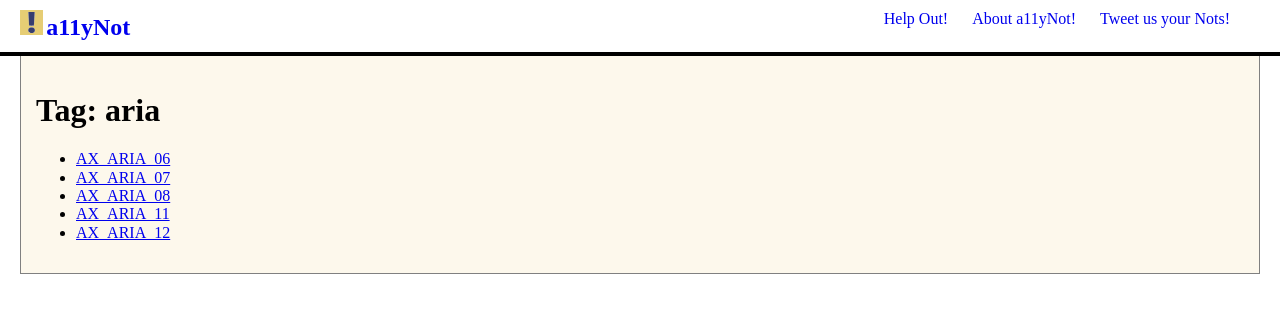
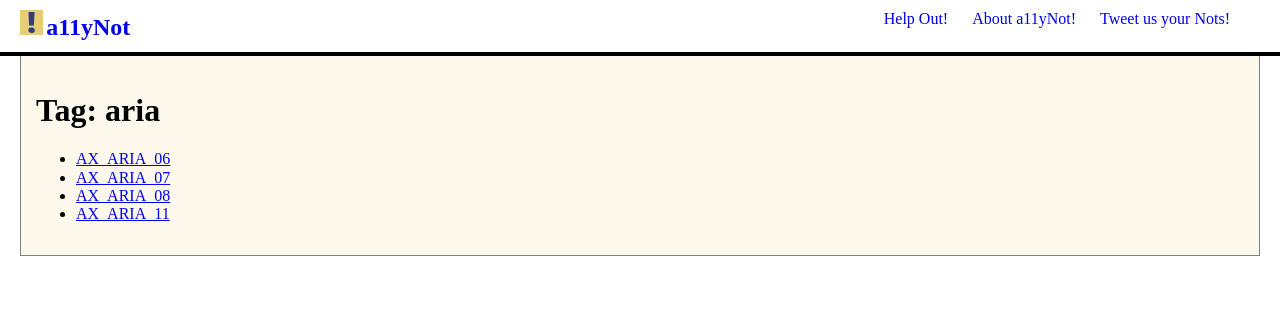
Before and after one commit to a11yNot/a11yNot.github.io, a Jekyll site: the page built from nots/tag/aria.md, in a window 1280 px wide. Shown: the top 313 px of the page. Built offline with Jekyll 4.4.1, drawn with Linux system fonts in a browser that asks for light colours; nearby versions of some CDN libraries.

Commit message:
Update AX_ARIA_12.md

```diff
--- a/_nots/AX_ARIA_12.md
+++ b/_nots/AX_ARIA_12.md
@@ -3,8 +3,7 @@ title: AX_ARIA_12
 gistID: 2a24e6e39f1ca539dd5b
 source: devtools
 tags:
-- aria
-- devtools
+
 ---
 
 <h2 aria-describedby="{{ page.gistID }}">Example Begin</h2>
```
